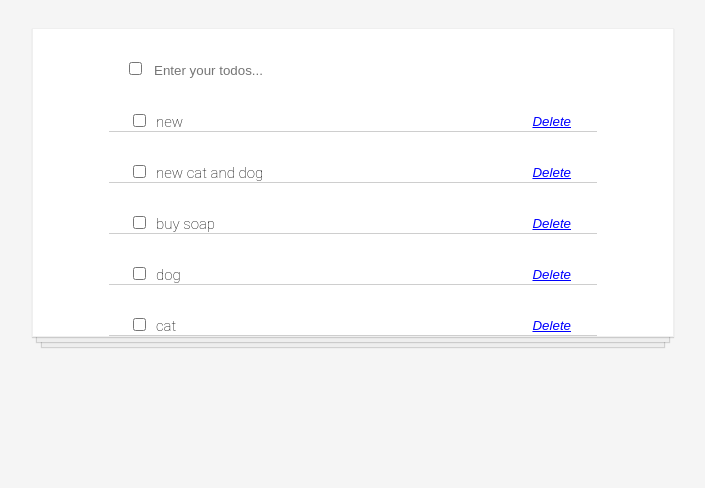
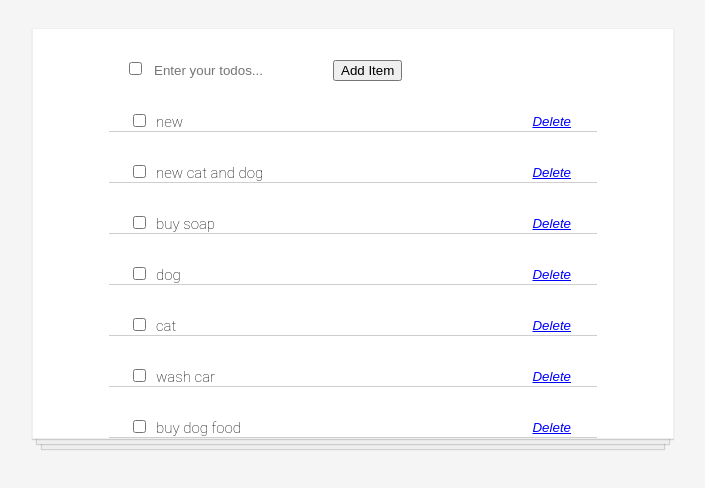
Before and after one commit to sarv19/todoApp, a React (Create React App) app: page / in a window 1280 px wide. Shown: the part 164-652 px from the top of the page, without its empty margins (287-992 px from the left). Built offline with nearby package versions, Linux system fonts and the light colour scheme; data requests are answered from the project's data file.

Commit message:
add item in new page

```diff
--- a/server/db.json
+++ b/server/db.json
@@ -24,6 +24,16 @@
       "id": 21,
       "name": "cat",
       "check": "false"
+    },
+    {
+      "id": 22,
+      "name": "wash car",
+      "check": "false"
+    },
+    {
+      "name": "buy dog food",
+      "check": "false",
+      "id": 23
     }
   ]
 }
--- a/src/AddItem.tsx
+++ b/src/AddItem.tsx
@@ -1,7 +1,37 @@
-import React from "react";
+import React, { useState, useEffect } from "react";
+import Axios from "axios";
 
 const AddItem = () => {
-  return <div>Add Item here</div>;
+  const [text, changeText] = useState("");
+  const [key, keyDown] = useState(false);
+
+  const handleSubmit = () => {
+    if (text.length !== 0) {
+      const newData = {
+        name: text,
+        check: "false"
+      };
+
+      Axios.post("http://localhost:3000/data", newData).then(() => {
+        // console.log(newTodos, "new list hewe", newTodos[newTodos.length - 1].id);
+        window.close();
+      });
+    }
+  };
+
+  useEffect(handleSubmit, [key]);
+
+  return (
+    <div>
+      <input
+        placeholder="Enter new item"
+        type="text"
+        value={text}
+        onChange={e => changeText(e.target.value)}
+        onKeyDown={e => (e.keyCode === 13 ? keyDown(!key) : null)}
+      />
+    </div>
+  );
 };
 
 export default AddItem;
--- a/src/InputHead.tsx
+++ b/src/InputHead.tsx
@@ -53,6 +53,9 @@ function InputHead({ action, addTodo, changeCheckAll }: IProps) {
         onChange={e => changeText(e.target.value)}
         onKeyDown={e => (e.keyCode === 13 ? keyDown(!key) : null)}
       />
+      <a target="_blank" href="/add-item">
+        <button>Add Item</button>
+      </a>
     </div>
   );
 }
```
